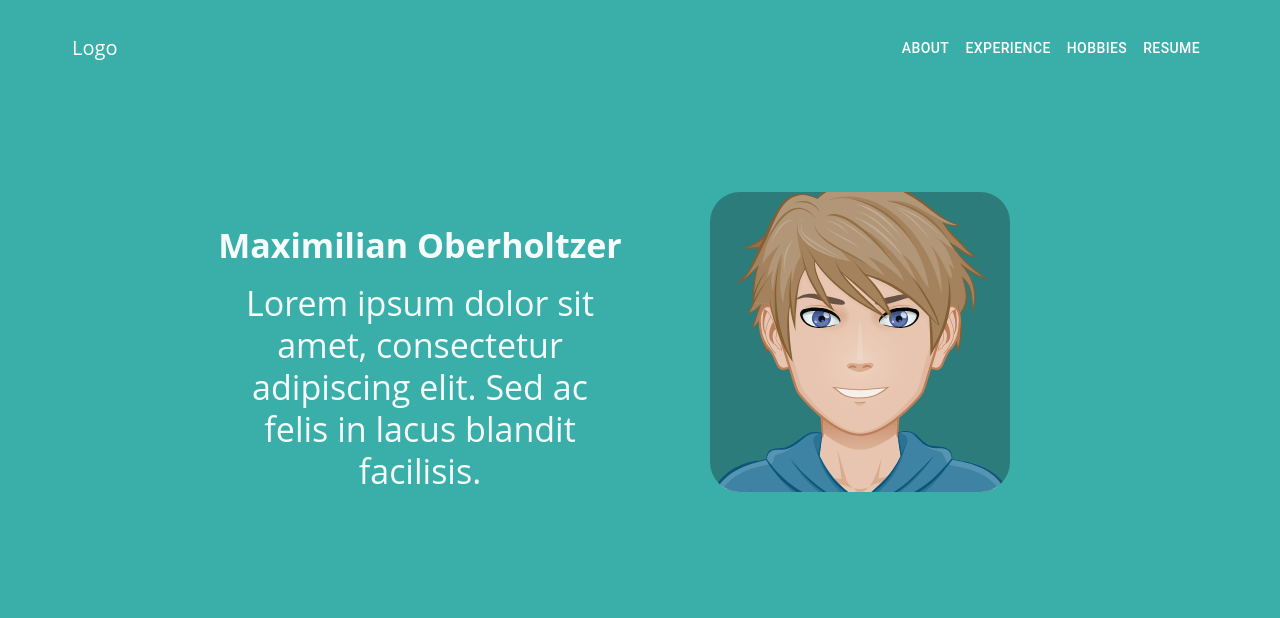
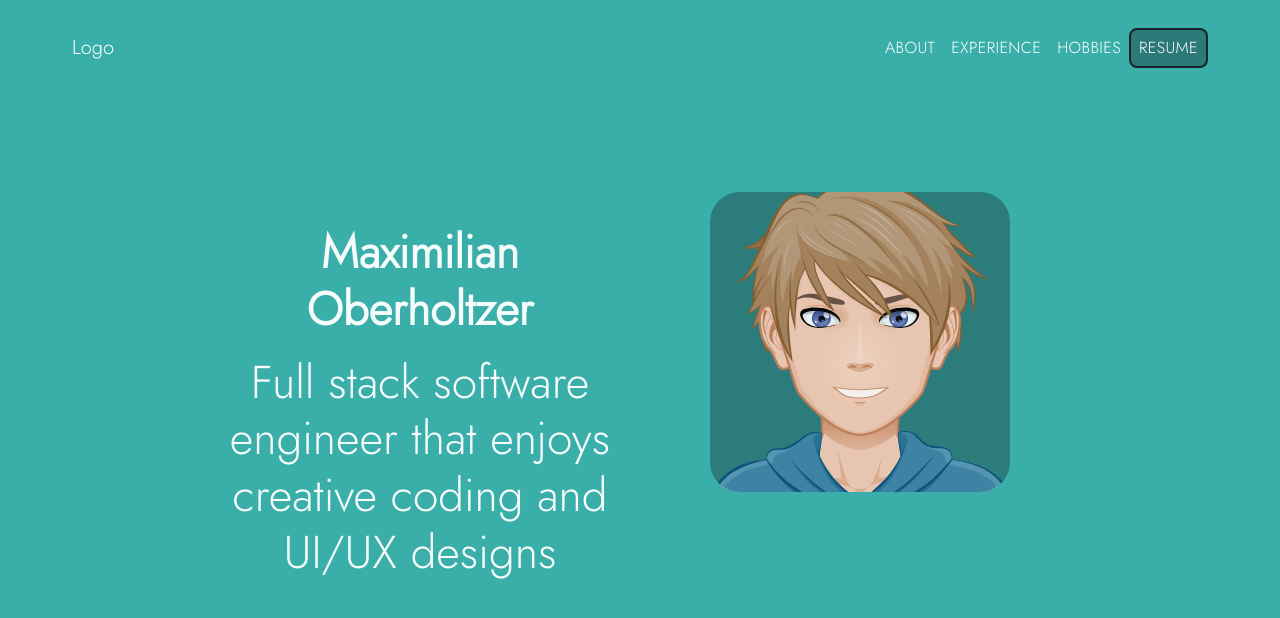
Before and after one commit to Maximilian-Oberholtzer/maximilian-portfolio, a React (Create React App) app: page / in a window 1280 px wide. Shown: the top 618 px of the page. Built offline with nearby package versions, Linux system fonts and the light colour scheme.

Commit message:
Imported google font and applied to global theme

```diff
--- a/package.json
+++ b/package.json
@@ -16,6 +16,7 @@
     "framer-motion": "^9.0.1",
     "react": "^18.2.0",
     "react-dom": "^18.2.0",
+    "react-router-dom": "^6.8.1",
     "react-scripts": "5.0.1",
     "web-vitals": "^2.1.4"
   },
--- a/public/index.html
+++ b/public/index.html
@@ -6,6 +6,12 @@
     <link
       rel="stylesheet"
       href="https://cdn.jsdelivr.net/npm/bulma@0.9.4/css/bulma.min.css"
+    />
+    <link rel="preconnect" href="https://fonts.googleapis.com" />
+    <link rel="preconnect" href="https://fonts.gstatic.com" crossorigin />
+    <link
+      href="https://fonts.googleapis.com/css2?family=Jost:wght@300&display=swap"
+      rel="stylesheet"
     />
     <meta name="viewport" content="width=device-width, initial-scale=1" />
     <meta name="theme-color" content="#000000" />
--- a/src/App.js
+++ b/src/App.js
@@ -1,5 +1,6 @@
 import "./App.css";
 import { React, useEffect, useState } from "react";
+import { BrowserRouter as Router, Routes, Route } from "react-router-dom";
 import { ThemeProvider } from "@material-ui/core/styles";
 import Loader from "./components/Loader";
 import Navbar from "./components/Navbar";
@@ -20,6 +21,7 @@ function App() {
   return (
     <ThemeProvider theme={theme}>
       <CssBaseline />
+      <Router>
         <div>
           {isLoading ? (
             <Loader></Loader>
@@ -29,6 +31,7 @@ function App() {
             </>
           )}
         </div>
+      </Router>
     </ThemeProvider>
   );
 }
--- a/src/Theme.js
+++ b/src/Theme.js
@@ -2,7 +2,7 @@ import { createTheme } from "@material-ui/core/styles";
 
 const theme = createTheme({
   typography: {
-    fontFamily: '"Open Sans", sans-serif',
+    fontFamily: "'Jost', sans-serif",
   },
   palette: {
     darkBlue: {
--- a/src/components/Navbar.js
+++ b/src/components/Navbar.js
@@ -55,17 +55,32 @@ const Navbar = () => {
             Logo
           </Typography>
           <div class="animate__animated animate__fadeInDown">
-            <Button color="inherit">About</Button>
+            <Button color="inherit">
+              <Typography>About</Typography>
+            </Button>
           </div>
 
           <div class="animate__animated animate__fadeInDown">
-            <Button color="inherit">Experience</Button>
+            <Button color="inherit">
+              <Typography>Experience</Typography>
+            </Button>
           </div>
           <div class="animate__animated animate__fadeInDown">
-            <Button color="inherit">Hobbies</Button>
+            <Button color="inherit">
+              <Typography>Hobbies</Typography>
+            </Button>
           </div>
           <div class="animate__animated animate__fadeInDown">
-            <Button color="inherit">Resume</Button>
+            <Button
+              color="inherit"
+              style={{
+                border: `2px solid ${theme.palette.darkBlue.main}`,
+                borderRadius: "8px",
+                backgroundColor: theme.palette.secondBlue.main,
+              }}
+            >
+              <Typography> Resume</Typography>
+            </Button>
           </div>
         </Toolbar>
       </AppBar>
--- a/src/components/sections/Hero.js
+++ b/src/components/sections/Hero.js
@@ -20,6 +20,7 @@ const useStyles = makeStyles((theme) => ({
   text: {
     color: theme.palette.common.white,
     marginTop: theme.spacing(4),
+    fontSize: "46px",
   },
   title: {
     fontWeight: "bold",
@@ -47,8 +48,8 @@ const Hero = () => {
           >
             <Typography className={classes.text} component="h1" variant="h4">
               <div className={classes.title}>Maximilian Oberholtzer</div>
-              Lorem ipsum dolor sit amet, consectetur adipiscing elit. Sed ac
-              felis in lacus blandit facilisis.
+              Full stack software engineer that enjoys creative coding and UI/UX
+              designs
             </Typography>
           </Grid>
           <Grid item xs={12} sm={6} style={{ textAlign: "center" }}>
```
Also changed, not shown: src/components/Loader.js, 1 other file (tests, documents, lock files or other folders). Lines whose indentation alone changed are shown as unchanged.
